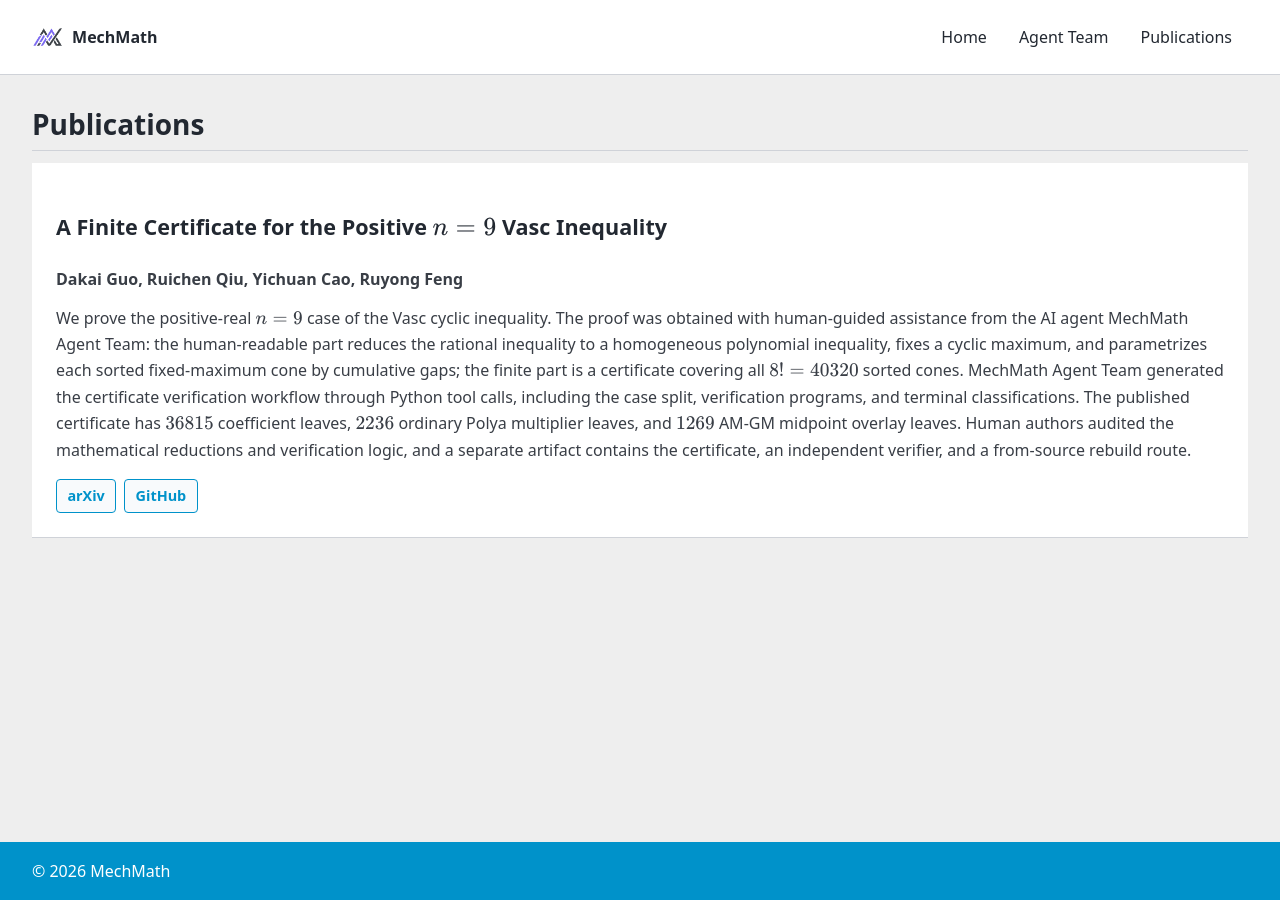
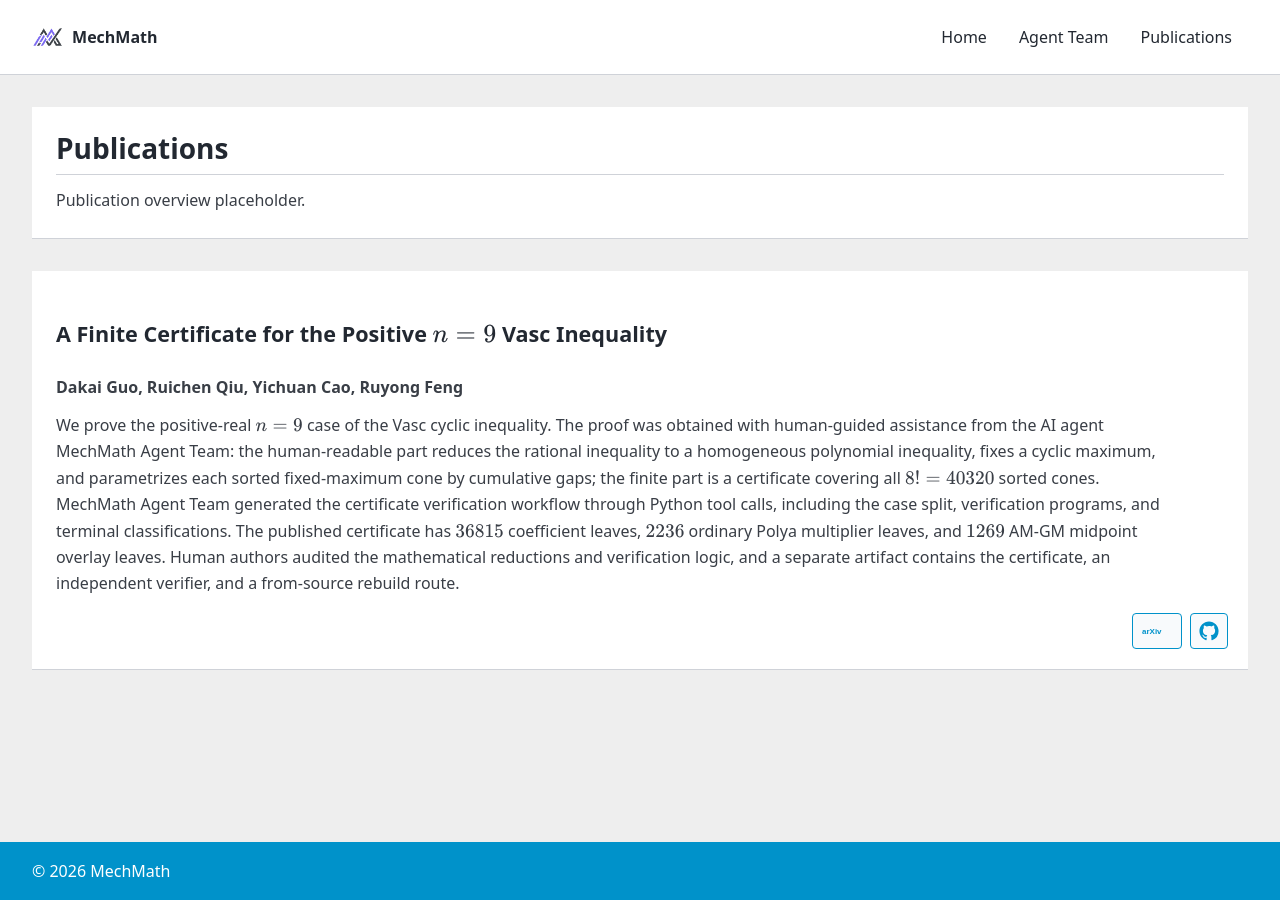
Before and after one commit to MechMath/mechmath.github.io, a Jekyll site: the page built from pages/publications.md, in a window 1280 px wide. Built offline with Jekyll 4.4.1, drawn with Linux system fonts in a browser that asks for light colours.

Commit message:
Use publication summary and icon links

```diff
--- a/assets/css/style.css
+++ b/assets/css/style.css
@@ -57,6 +57,9 @@ img{max-width:100%;height:auto}
 .card h3 a{color:inherit}
 .publication-index{margin-top:1rem}
 .publication-list{display:grid;gap:1.25rem}
+.publication-summary{margin-top:1rem}
+.publication-summary p{margin:0;color:#393e46}
+.publication-card{position:relative;padding-right:5.5rem;padding-bottom:3.75rem}
 .publication-card h3{font-size:1.35rem}
 .publication-card h3 a{color:inherit}
 .agent-card{padding:0;overflow:hidden}
@@ -67,10 +70,12 @@ img{max-width:100%;height:auto}
 .card-placeholder{margin-bottom:1rem;color:#393e46}
 .publication-authors{margin:0 0 .5rem;color:#393e46;font-weight:700}
 .publication-abstract{margin:0;color:#393e46}
-.publication-links{display:flex;flex-wrap:wrap;gap:.5rem;margin-top:1rem}
-.publication-links a,.publication-links span{display:inline-flex;align-items:center;min-height:2rem;padding:.25rem .65rem;border:1px solid #cfd2d8;border-radius:4px;background:#f8fafc;color:#393e46;font-size:.9rem;font-weight:700}
+.publication-links{position:absolute;right:1.25rem;bottom:1.25rem;display:flex;flex-wrap:wrap;justify-content:flex-end;gap:.5rem}
+.publication-links a,.publication-links span{display:inline-flex;align-items:center;justify-content:center;min-width:2.25rem;min-height:2.25rem;padding:.25rem .5rem;border:1px solid #cfd2d8;border-radius:4px;background:#f8fafc;color:#393e46;font-size:.9rem;font-weight:700}
 .publication-links a{border-color:#0092ca;color:#0092ca}
 .publication-links a:hover{background:#0092ca;color:#fff;text-decoration:none}
+.publication-links svg{display:block;width:2rem;height:1.25rem;fill:currentColor}
+.publication-links a[aria-label="GitHub"] svg{width:1.25rem;height:1.25rem}
 .publication-links span{color:#667085}
 .empty-state{margin:1rem 0 0;color:#393e46}
 .page__footer{flex-shrink:0;margin-top:2rem;background:#0092ca;color:#fff}
--- a/pages/publications.md
+++ b/pages/publications.md
@@ -4,8 +4,12 @@ title: Publications
 permalink: /publications/
 ---
 
+<section class="home-card publication-summary">
+  <h2>Publications</h2>
+  <p>Publication overview placeholder.</p>
+</section>
+
 <section class="publication-index">
-  <h2>Publications</h2>
   {% assign publication_pages = site.pages | where_exp: "item", "item.path contains 'pages/publication/'" | sort: "title" %}
   <div class="publication-list">
     {% assign publication_count = 0 %}
@@ -22,12 +26,20 @@ permalink: /publications/
           {% endif %}
           <div class="publication-links">
             {% if publication.arxiv and publication.arxiv != "pending" %}
-              <a href="{{ publication.arxiv }}">arXiv</a>
+              <a href="{{ publication.arxiv }}" aria-label="arXiv">
+                <svg viewBox="0 0 64 24" aria-hidden="true" focusable="false">
+                  <text x="2" y="17" font-size="16" font-weight="700" font-family="Arial, sans-serif">arXiv</text>
+                </svg>
+              </a>
             {% else %}
               <span>arXiv pending</span>
             {% endif %}
             {% if publication.github and publication.github != "pending" %}
-              <a href="{{ publication.github }}">GitHub</a>
+              <a href="{{ publication.github }}" aria-label="GitHub">
+                <svg viewBox="0 0 24 24" aria-hidden="true" focusable="false">
+                  <path d="M12 .5C5.65.5.5 5.65.5 12c0 5.1 3.29 9.42 7.86 10.95.58.1.79-.25.79-.56v-2.16c-3.2.7-3.87-1.36-3.87-1.36-.52-1.33-1.28-1.68-1.28-1.68-1.05-.72.08-.7.08-.7 1.16.08 1.77 1.2 1.77 1.2 1.03 1.76 2.7 1.25 3.36.96.1-.75.4-1.25.73-1.54-2.55-.29-5.23-1.28-5.23-5.68 0-1.25.45-2.28 1.19-3.08-.12-.29-.52-1.46.11-3.04 0 0 .98-.31 3.18 1.18A11.1 11.1 0 0 1 12 6.1c.98 0 1.96.13 2.88.39 2.2-1.49 3.17-1.18 3.17-1.18.64 1.58.24 2.75.12 3.04.74.8 1.18 1.83 1.18 3.08 0 4.42-2.69 5.39-5.25 5.67.41.36.78 1.06.78 2.14v3.15c0 .31.21.67.8.56A11.52 11.52 0 0 0 23.5 12C23.5 5.65 18.35.5 12 .5z"/>
+                </svg>
+              </a>
             {% else %}
               <span>GitHub pending</span>
             {% endif %}
```
